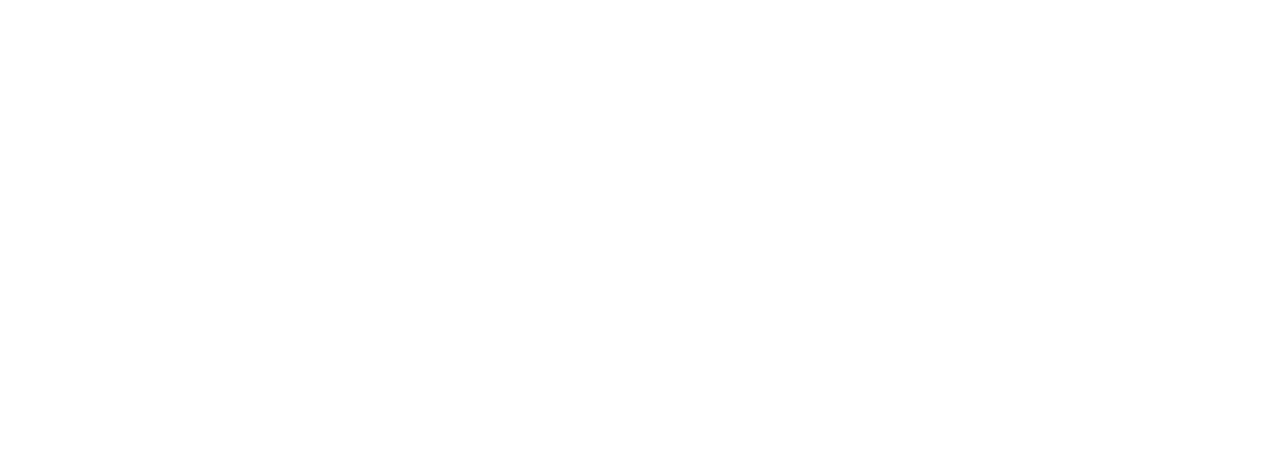
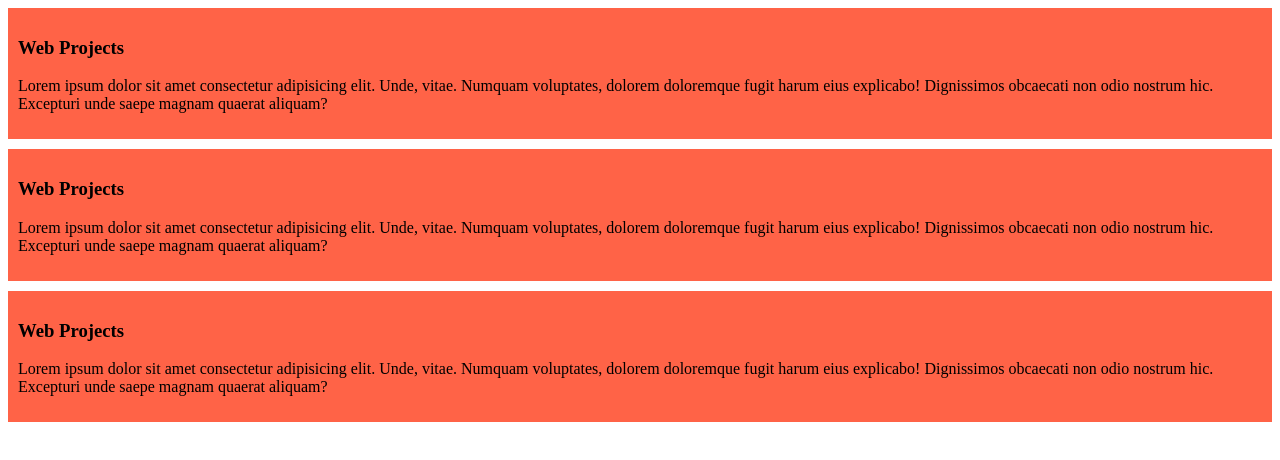
Before and after one commit to Jubayer-profile/programming-web, a plain HTML site: page index.html in a window 1280 px wide. Drawn offline with Linux system fonts and the light colour scheme.

Commit message:
second commit

```diff
--- a/index.html
+++ b/index.html
@@ -4,8 +4,20 @@
     <meta charset="UTF-8">
     <meta name="viewport" content="width=device-width, initial-scale=1.0">
     <title>programmingWeb</title>
+    <link rel="stylesheet" href="style/blog.css">
 </head>
 <body>
-
+    <div>
+        <h3>Web Projects</h3>
+        <p>Lorem ipsum dolor sit amet consectetur adipisicing elit. Unde, vitae. Numquam voluptates, dolorem doloremque fugit harum eius explicabo! Dignissimos obcaecati non odio nostrum hic. Excepturi unde saepe magnam quaerat aliquam?</p>
+    </div>
+     <div>
+        <h3>Web Projects</h3>
+        <p>Lorem ipsum dolor sit amet consectetur adipisicing elit. Unde, vitae. Numquam voluptates, dolorem doloremque fugit harum eius explicabo! Dignissimos obcaecati non odio nostrum hic. Excepturi unde saepe magnam quaerat aliquam?</p>
+    </div>
+    <div>
+        <h3>Web Projects</h3>
+        <p>Lorem ipsum dolor sit amet consectetur adipisicing elit. Unde, vitae. Numquam voluptates, dolorem doloremque fugit harum eius explicabo! Dignissimos obcaecati non odio nostrum hic. Excepturi unde saepe magnam quaerat aliquam?</p>
+    </div>
 </body>
 </html>
--- /dev/null
+++ b/style/blog.css
@@ -0,0 +1,5 @@
+div{
+    background-color: tomato;
+    padding: 10px;
+    margin-bottom: 10px;
+}
```
